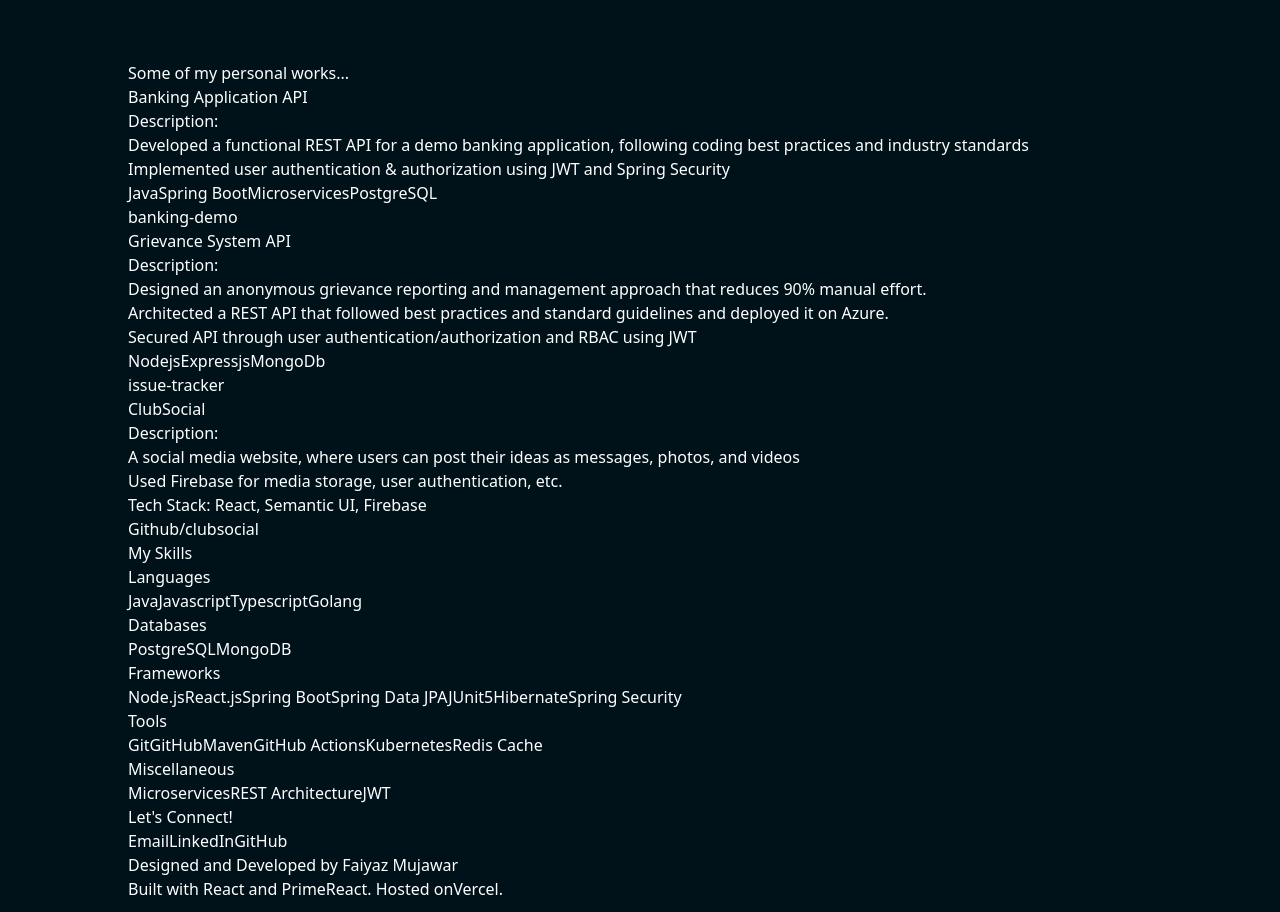
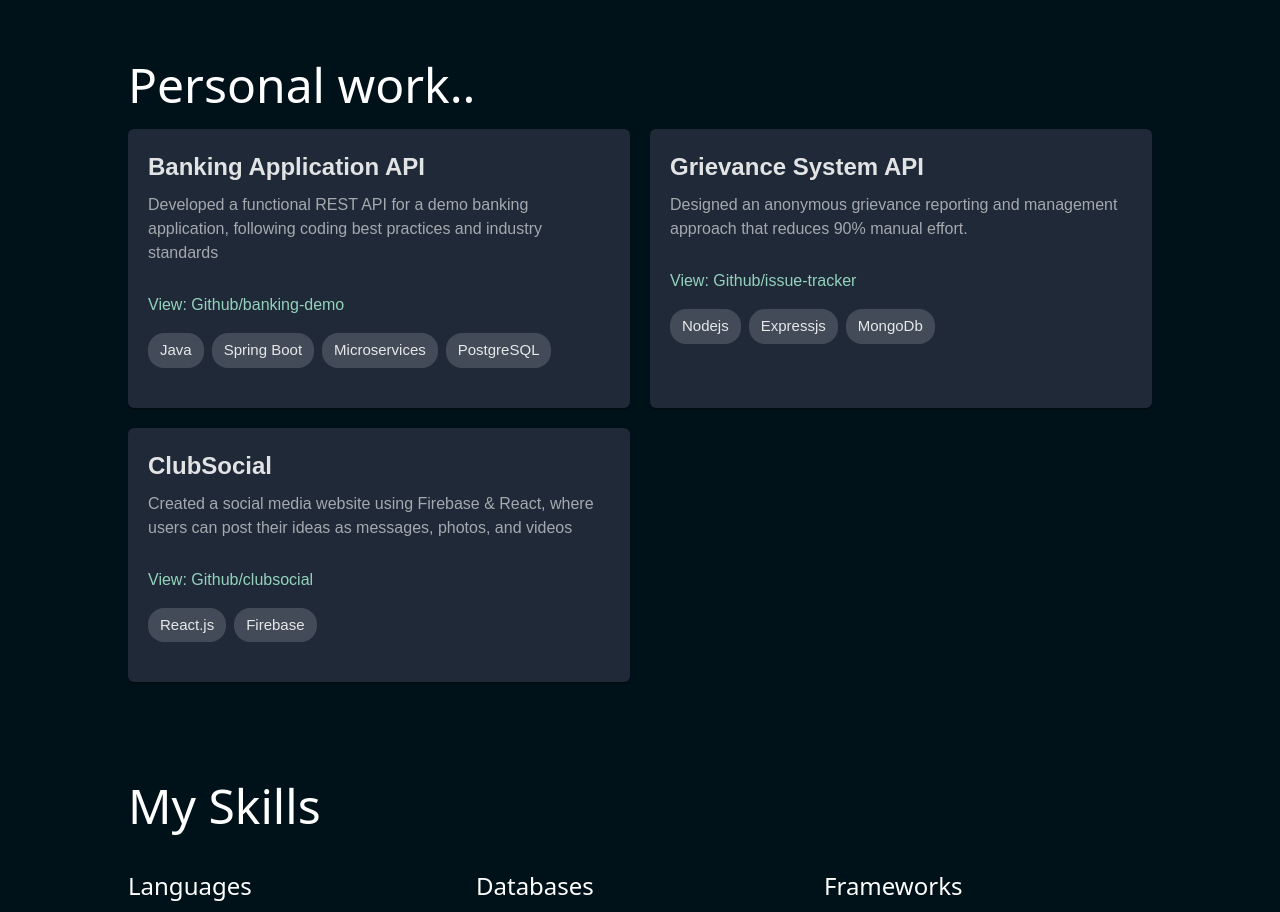
Before and after one commit to FaiyazMujawar/website, a React (Vite) app: page / in a window 1280 px wide. Shown: the part 1860-2772 px from the top of the page. Built offline with nearby package versions, Linux system fonts and the light colour scheme; a web font is replaced by a local one.

Commit message:
added basic projects & skills

```diff
--- a/src/App.tsx
+++ b/src/App.tsx
@@ -2,7 +2,6 @@
 import './App.css';
 
 import About from './components/about';
-import Contact from './components/contact';
 import Experience from './components/experience';
 import Footer from './components/footer';
 import Home from './components/home';
@@ -18,7 +17,6 @@
         <About />
         <Experience />
         <Skills />
-        <Contact />
         <Footer />
       </div>
     </>
--- a/src/components/experience/company.tsx
+++ b/src/components/experience/company.tsx
@@ -24,7 +24,7 @@
           {company.index}
         </div>
       </div>
-      <div className='border-[1px] border-gray-800 p-5 rounded-md w-full py-10'>
+      <div className='border-[1px] border-gray-800 p-5 rounded-md w-full py-10 px-6'>
         <div className='flex justify-between items-center'>
           <div className='flex items-center mb-2'>
             <span className='text-3xl mr-5'>{company.company}</span>
@@ -42,6 +42,7 @@
         </div>
         <h2 className='text-xl text-gray-400 mb-2'>{company.position}</h2>
         <p className='text-lg mb-2'>Key Responsibilities</p>
+        <div>
           <ul style={{ listStyleType: 'circle', listStylePosition: 'inside' }}>
             {company.summary.map((summary, index) => (
               <li className='list-item text-lg' key={index}>
@@ -49,6 +50,7 @@
               </li>
             ))}
           </ul>
+        </div>
       </div>
     </div>
   );
--- a/src/components/home/index.tsx
+++ b/src/components/home/index.tsx
@@ -15,7 +15,7 @@
         <div className='text-2xl'>
           <code className='text-red-400'>${`{${basics.designation}}`}</code>
           <span className='text-gray-500'>
-            ,&nbsp; Based in {basics.location}.
+            ,&nbsp; based in {basics.location}.
           </span>
         </div>
         <div className='profiles mt-8'>
--- a/src/components/skills/index.tsx
+++ b/src/components/skills/index.tsx
@@ -4,18 +4,20 @@
 
 const Skills = () => {
   return (
-    <div>
+    <div id='skills py-20'>
       <div>
-        <h1>Some of my personal works...</h1>
-        {projects.map((project, index) => (
-          <Project key={index} project={project} />
-        ))}
+        <h1 className='text-5xl'>Personal work..</h1>
+        <div className='grid grid-cols-2 gap-5 py-5'>
+          {projects.map((project, index) => (
+            <Project key={index} project={project} />
+          ))}
+        </div>
       </div>
-      <div>
+      <div className='py-20'>
         {/* This should be in tabs */}
-        <h1>My Skills</h1>
+        <h1 className='text-5xl'>My Skills</h1>
         {/* This should be grid */}
-        <div>
+        <div className='grid grid-cols-3 py-10 gap-5'>
           {skills.map((skill, index) => (
             <Skill key={index} skill={skill} />
           ))}
--- a/src/components/skills/project.tsx
+++ b/src/components/skills/project.tsx
@@ -1,8 +1,10 @@
+import { Card } from 'primereact/card';
+import { Chip } from 'primereact/chip';
+
 export type ProjectProps = {
   name: string;
   description: string;
   date: string;
-  summary: string[];
   keywords: string[];
   url: {
     label: string;
@@ -12,23 +14,38 @@
 
 const Project = ({ project }: { project: ProjectProps }) => {
   return (
-    <div>
-      <h3>{project.name}</h3>
-      <p>{project.description && project.description}</p>
-      <p>
-        Description:
-        <ul>
-          {project.summary.map((summary, index) => (
-            <li key={index}>{summary}</li>
-          ))}
-        </ul>
-        {project.keywords.map((keyword, index) => (
-          <span key={index}>{keyword}</span>
-        ))}
-      </p>
-      <a href={project.url.href}>{project.url.label}</a>
-    </div>
+    <Card
+      title={project.name}
+      subTitle={project.description}
+      className='bg-gray-800'
+    >
+      <div className='mb-4'>
+        <a href={project.url.href} className='text-[var(--primary)]'>
+          View: {project.url.label}
+        </a>
+      </div>
+      {project.keywords.map((keyword, index) => (
+        <Chip key={index} label={keyword} className='mr-2 text-[15px]' />
+      ))}
+    </Card>
   );
 };
 
 export default Project;
+
+{
+  /* <div className='p-5 border-[1px] border-gray-800 rounded-lg px-10'>
+      <h3
+        className='text-3xl hover:cursor-pointer hover:text-[var(--primary)] mb-2'
+        onClick={() => window.open(project.url.href, '_blank')}
+      >
+        {project.name}
+      </h3>
+      {project.description && (
+        <p className='text-gray-500 mb-4'>{project.description}</p>
+      )}
+      {project.keywords.map((keyword, index) => (
+        <Chip key={index} label={keyword} className='mr-2 text-[12px]' />
+      ))}
+    </div> */
+}
--- a/src/components/skills/skill.tsx
+++ b/src/components/skills/skill.tsx
@@ -1,3 +1,5 @@
+import { Chip } from 'primereact/chip';
+
 export type SkillProps = {
   name: string;
   keywords: string[];
@@ -6,10 +8,12 @@
 const Skill = ({ skill }: { skill: SkillProps }) => {
   return (
     <div>
-      <h3>{skill.name}</h3>
-      {skill.keywords.map((keyword, index) => (
-        <span key={index}>{keyword}</span>
-      ))}
+      <h3 className='text-2xl'>{skill.name}</h3>
+      <div className='my-2'>
+        {skill.keywords.map((keyword, index) => (
+          <Chip label={keyword} key={index} className='m-1 text-[12px]' />
+        ))}
+      </div>
     </div>
   );
 };
--- a/src/profile.json
+++ b/src/profile.json
@@ -32,12 +32,8 @@
     "projects": [
         {
             "name": "Banking Application API",
-            "description": "",
+            "description": "Developed a functional REST API for a demo banking application, following coding best practices and industry standards",
             "date": "",
-            "summary": [
-                "Developed a functional REST API for a demo banking application, following coding best practices and industry standards",
-                "Implemented user authentication & authorization using JWT and Spring Security"
-            ],
             "keywords": [
                 "Java",
                 "Spring Boot",
@@ -45,39 +41,32 @@
                 "PostgreSQL"
             ],
             "url": {
-                "label": "banking-demo",
+                "label": "Github/banking-demo",
                 "href": "https://github.com/FaiyazMujawar/spring-banking-demo"
             }
         },
         {
             "name": "Grievance System API",
-            "description": "",
+            "description": "Designed an anonymous grievance reporting and management approach that reduces 90% manual effort.",
             "date": "",
-            "summary": [
-                "Designed an anonymous grievance reporting and management approach that reduces 90% manual effort.",
-                "Architected a REST API that followed best practices and standard guidelines and deployed it on Azure.",
-                "Secured API through user authentication/authorization and RBAC using JWT"
-            ],
             "keywords": [
                 "Nodejs",
                 "Expressjs",
                 "MongoDb"
             ],
             "url": {
-                "label": "issue-tracker",
+                "label": "Github/issue-tracker",
                 "href": "https://github.com/FaiyazMujawar/issue-tracker/"
             }
         },
         {
             "name": "ClubSocial",
-            "description": "",
+            "description": "Created a social media website using Firebase & React, where users can post their ideas as messages, photos, and videos",
             "date": "",
-            "summary": [
-                "A social media website, where users can post their ideas as messages, photos, and videos",
-                "Used Firebase for media storage, user authentication, etc.",
-                "Tech Stack: React, Semantic UI, Firebase"
+            "keywords": [
+                "React.js",
+                "Firebase"
             ],
-            "keywords": [],
             "url": {
                 "label": "Github/clubsocial",
                 "href": "https://github.com/FaiyazMujawar/ClubSocial"
```
Lines whose indentation alone changed are shown as unchanged.
